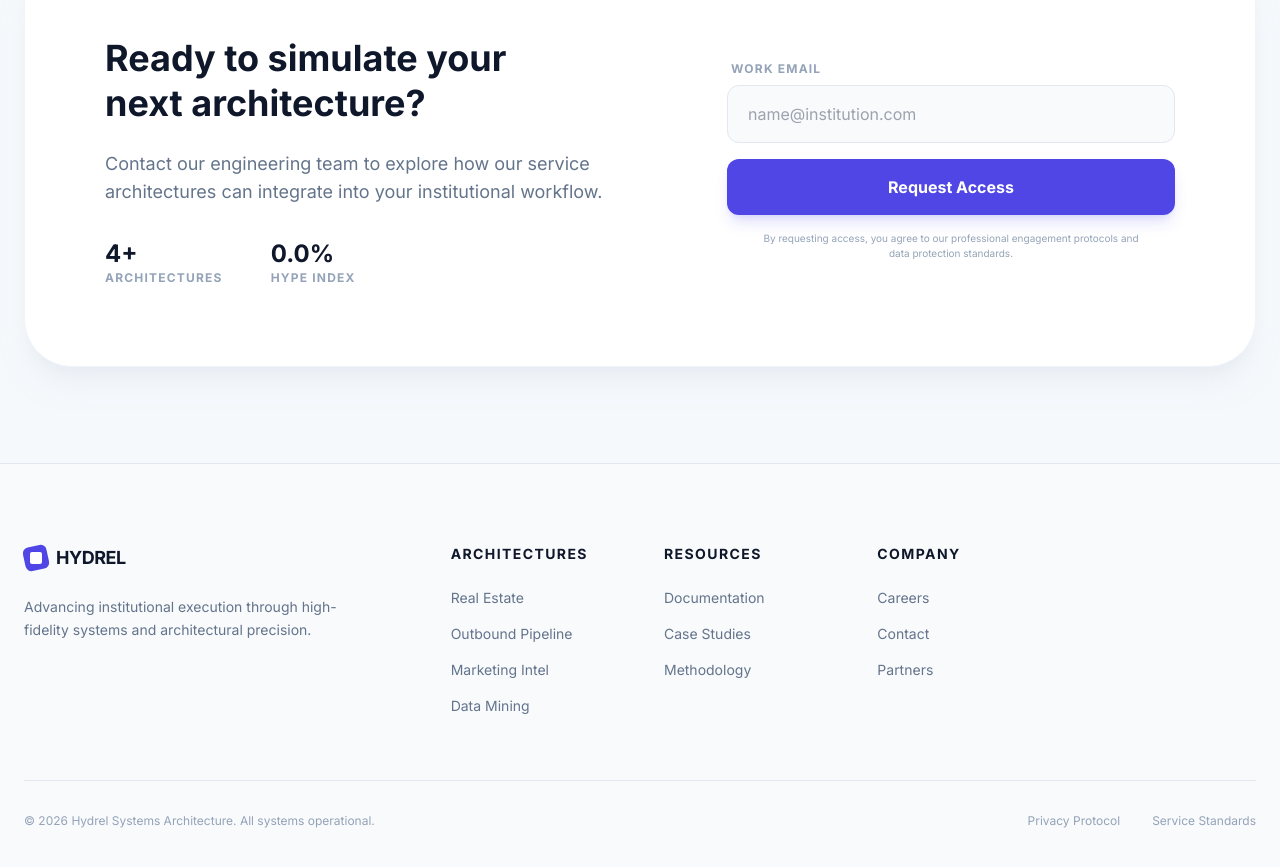
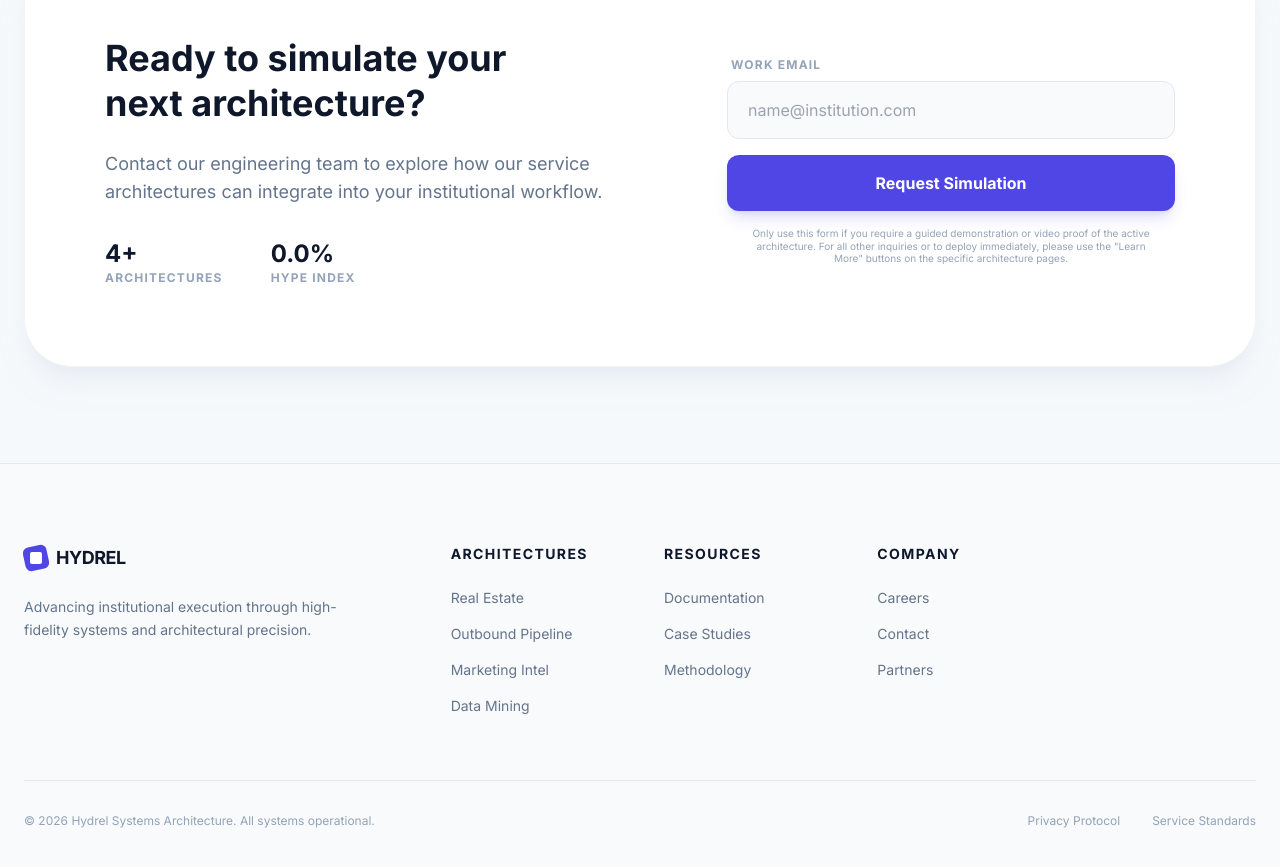
Before and after one commit to Hydrel-Tech/Hydrel, a React (Vite) app in the folder hydrel og 2/: page / in a window 1280 px wide. Shown: the part 3654-4521 px from the top of the page. Built offline with nearby package versions, Linux system fonts and the light colour scheme.

Commit message:
Change button text and update description in ContactSection
Updated button text and modified the informational paragraph for clarity.

```diff
--- a/hydrel og 2/components/ContactSection.tsx
+++ b/hydrel og 2/components/ContactSection.tsx
@@ -60,10 +60,10 @@ export const ContactSection: React.FC = () => {
                 type="submit"
                 className="w-full py-4 bg-indigo-600 text-white font-bold rounded-xl shadow-lg shadow-indigo-500/20 hover:bg-indigo-700 hover:scale-[1.02] transition-all"
               >
-                Request Access
+                Request Simulation
               </button>
-              <p className="text-[10px] text-center text-slate-400 px-8">
-                By requesting access, you agree to our professional engagement protocols and data protection standards.
+              <p className="text-[10px] text-center text-slate-400 px-4 leading-tight">
+                Only use this form if you require a guided demonstration or video proof of the active architecture. For all other inquiries or to deploy immediately, please use the "Learn More" buttons on the specific architecture pages.
               </p>
             </form>
           )}
```
